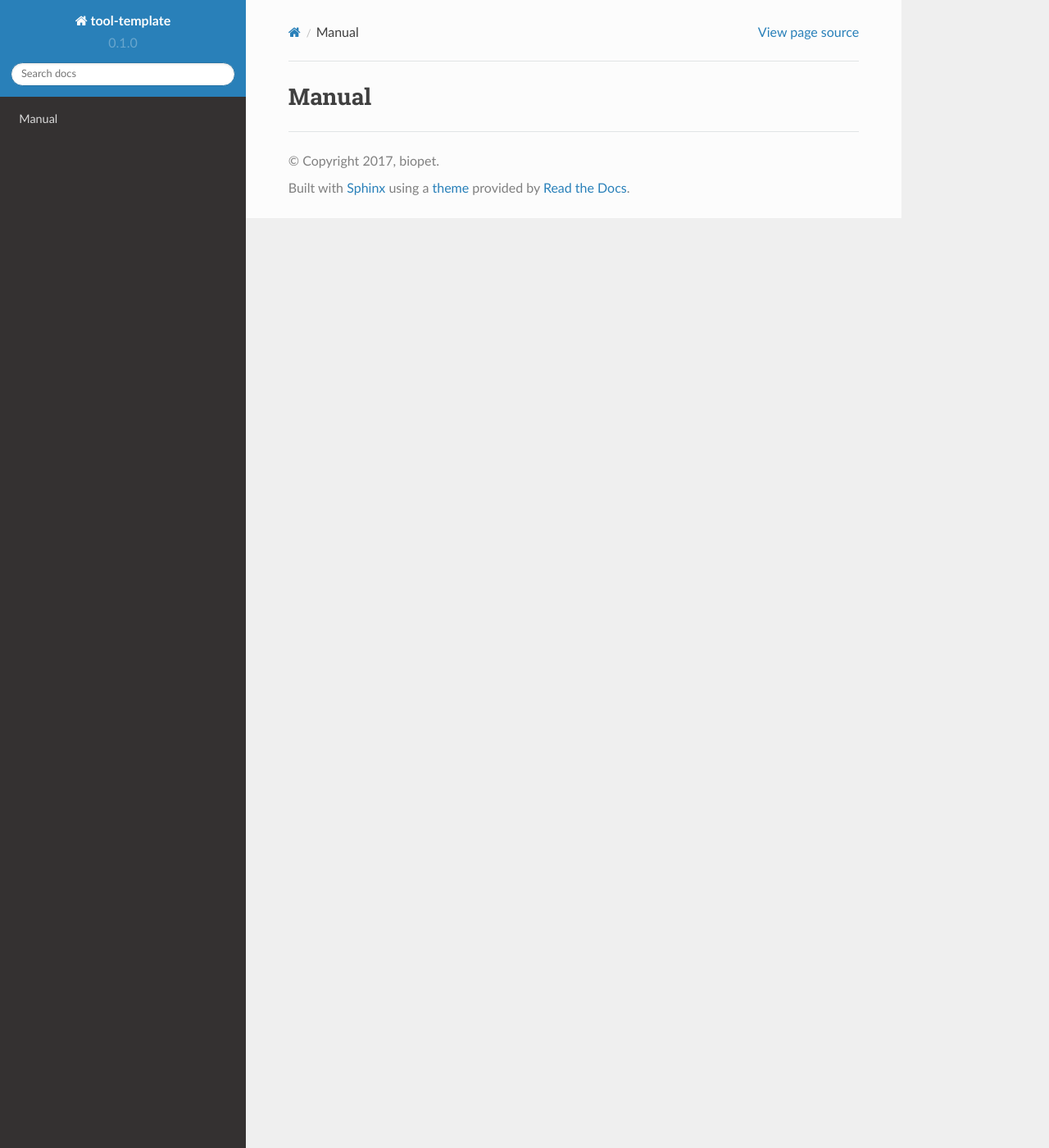
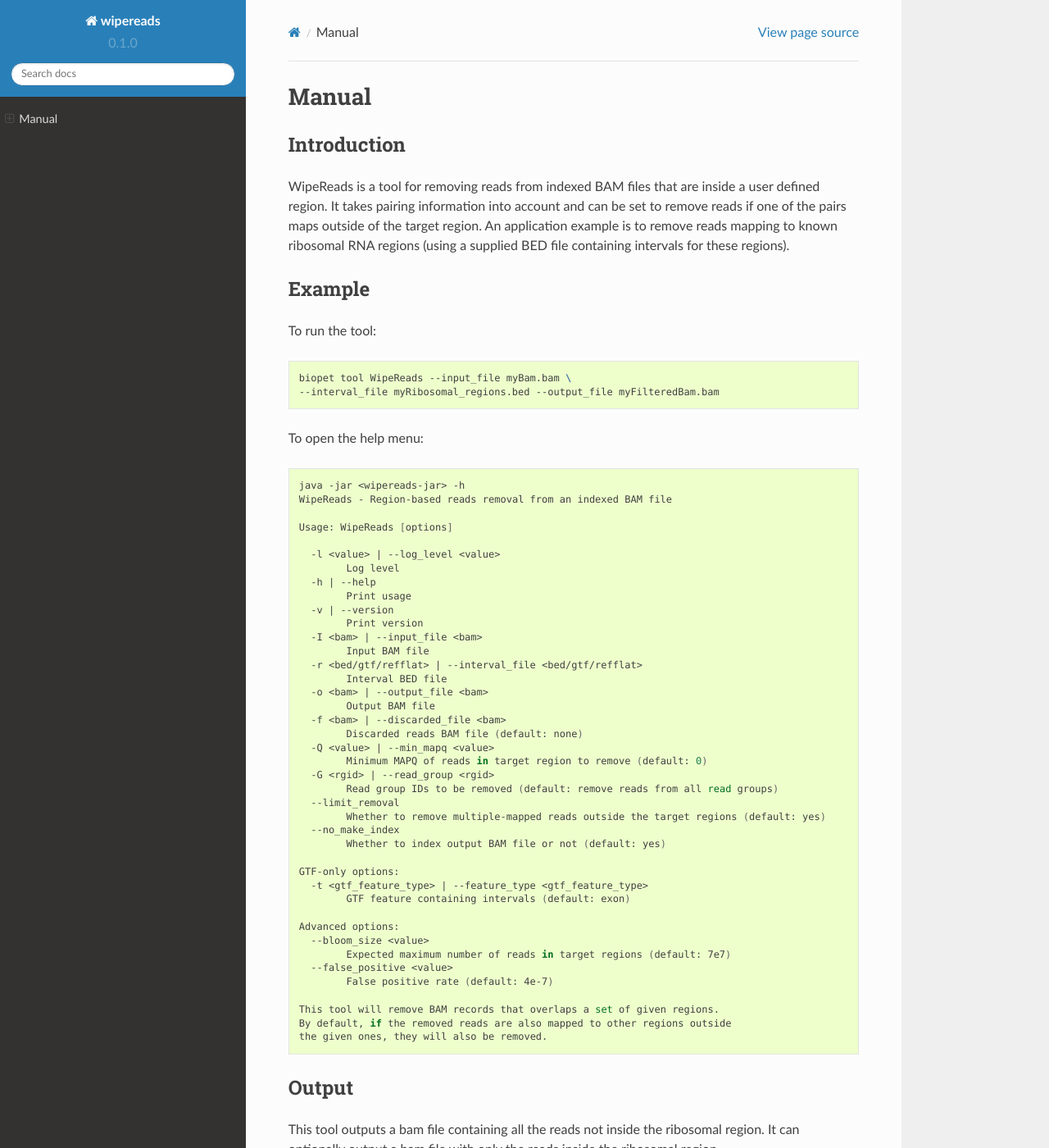
Before and after one commit to biopet/wipereads, a Sphinx documentation site: the page built from docs/MANUAL.md, in a window 1280 px wide and 1400 px high. Shown: the whole window at 82% size. Built offline with Sphinx 7.4.7 and the Read the Docs theme 2.0.0, drawn with Linux system fonts in a browser that asks for light colours; some of the changed text lies outside the part shown.

Commit message:
documentation

````diff
--- a/docs/MANUAL.md
+++ b/docs/MANUAL.md
@@ -1,3 +1,62 @@
 # Manual
 
-<Elaborate usage description>
+## Introduction
+WipeReads is a tool for removing reads from indexed BAM files that are inside a user defined region. It takes pairing
+information into account and can be set to remove reads if one of the pairs maps outside of the target region. An
+application example is to remove reads mapping to known ribosomal RNA regions (using a supplied BED file containing
+intervals for these regions).
+
+## Example
+To run the tool:
+```bash
+biopet tool WipeReads --input_file myBam.bam \
+--interval_file myRibosomal_regions.bed --output_file myFilteredBam.bam
+```
+
+To open the help menu:
+```bash
+java -jar <wipereads-jar> -h
+WipeReads - Region-based reads removal from an indexed BAM file
+
+Usage: WipeReads [options]
+
+  -l <value> | --log_level <value>
+        Log level
+  -h | --help
+        Print usage
+  -v | --version
+        Print version
+  -I <bam> | --input_file <bam>
+        Input BAM file
+  -r <bed/gtf/refflat> | --interval_file <bed/gtf/refflat>
+        Interval BED file
+  -o <bam> | --output_file <bam>
+        Output BAM file
+  -f <bam> | --discarded_file <bam>
+        Discarded reads BAM file (default: none)
+  -Q <value> | --min_mapq <value>
+        Minimum MAPQ of reads in target region to remove (default: 0)
+  -G <rgid> | --read_group <rgid>
+        Read group IDs to be removed (default: remove reads from all read groups)
+  --limit_removal
+        Whether to remove multiple-mapped reads outside the target regions (default: yes)
+  --no_make_index
+        Whether to index output BAM file or not (default: yes)
+
+GTF-only options:
+  -t <gtf_feature_type> | --feature_type <gtf_feature_type>
+        GTF feature containing intervals (default: exon)
+
+Advanced options:
+  --bloom_size <value>
+        Expected maximum number of reads in target regions (default: 7e7)
+  --false_positive <value>
+        False positive rate (default: 4e-7)
+
+This tool will remove BAM records that overlaps a set of given regions.
+By default, if the removed reads are also mapped to other regions outside
+the given ones, they will also be removed.
+```
+## Output
+This tool outputs a bam file containing all the reads not inside the ribosomal region. It can optionally output a
+bam file with only the reads inside the ribosomal region.
--- a/docs/conf.py
+++ b/docs/conf.py
@@ -49,7 +49,7 @@ source_suffix = ['.rst', '.md']
 master_doc = 'index'
 
 # General information about the project.
-project = u'tool-template'
+project = u'wipereads'
 copyright = u'2017, biopet'
 author = u'biopet'
 
@@ -118,7 +118,7 @@ html_sidebars = {
 # -- Options for HTMLHelp output ------------------------------------------
 
 # Output file base name for HTML help builder.
-htmlhelp_basename = 'tool-templatedoc'
+htmlhelp_basename = 'WipeReadsdoc'
 
 
 # -- Options for LaTeX output ---------------------------------------------
@@ -145,7 +145,7 @@ latex_elements = {
 # (source start file, target name, title,
 #  author, documentclass [howto, manual, or own class]).
 latex_documents = [
-    (master_doc, 'tool-template.tex', u'tool-template Documentation',
+    (master_doc, 'WipeReads.tex', u'WipeReads Documentation',
      u'biopet', 'manual'),
 ]
 
@@ -155,7 +155,7 @@ latex_documents = [
 # One entry per manual page. List of tuples
 # (source start file, name, description, authors, manual section).
 man_pages = [
-    (master_doc, 'tool-template', u'tool-template Documentation',
+    (master_doc, 'WipeReads', u'WipeReads Documentation',
      [author], 1)
 ]
 
@@ -166,7 +166,7 @@ man_pages = [
 # (source start file, target name, title, author,
 #  dir menu entry, description, category)
 texinfo_documents = [
-    (master_doc, 'tool-template', u'tool-template Documentation',
-     author, 'tool-template', 'One line description of project.',
+    (master_doc, 'WipeReads', u'WipeReads Documentation',
+     author, 'WipeReadse', 'One line description of project.',
      'Miscellaneous'),
 ]
````
Also changed, not shown: README.md (+6 -3 lines), docs/INSTALLATION.md (+2 -2 lines), 1 other file.
